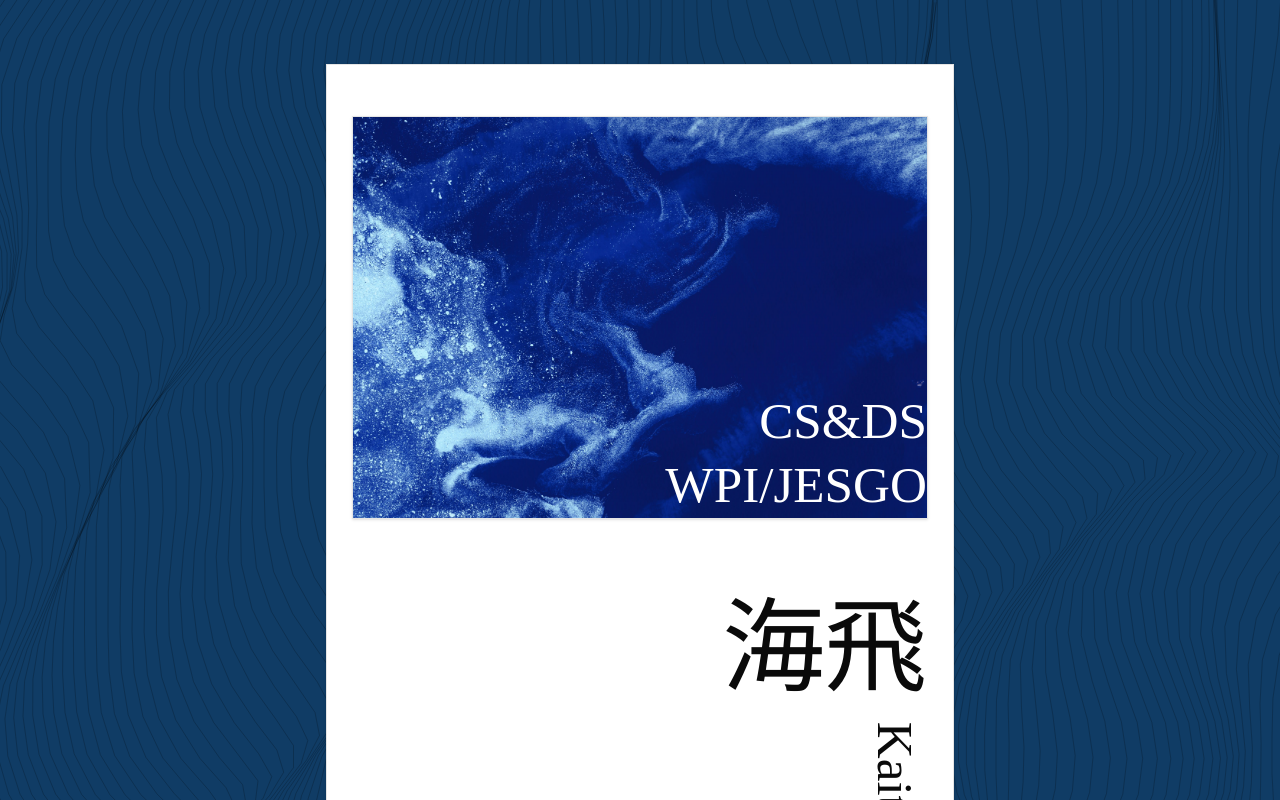
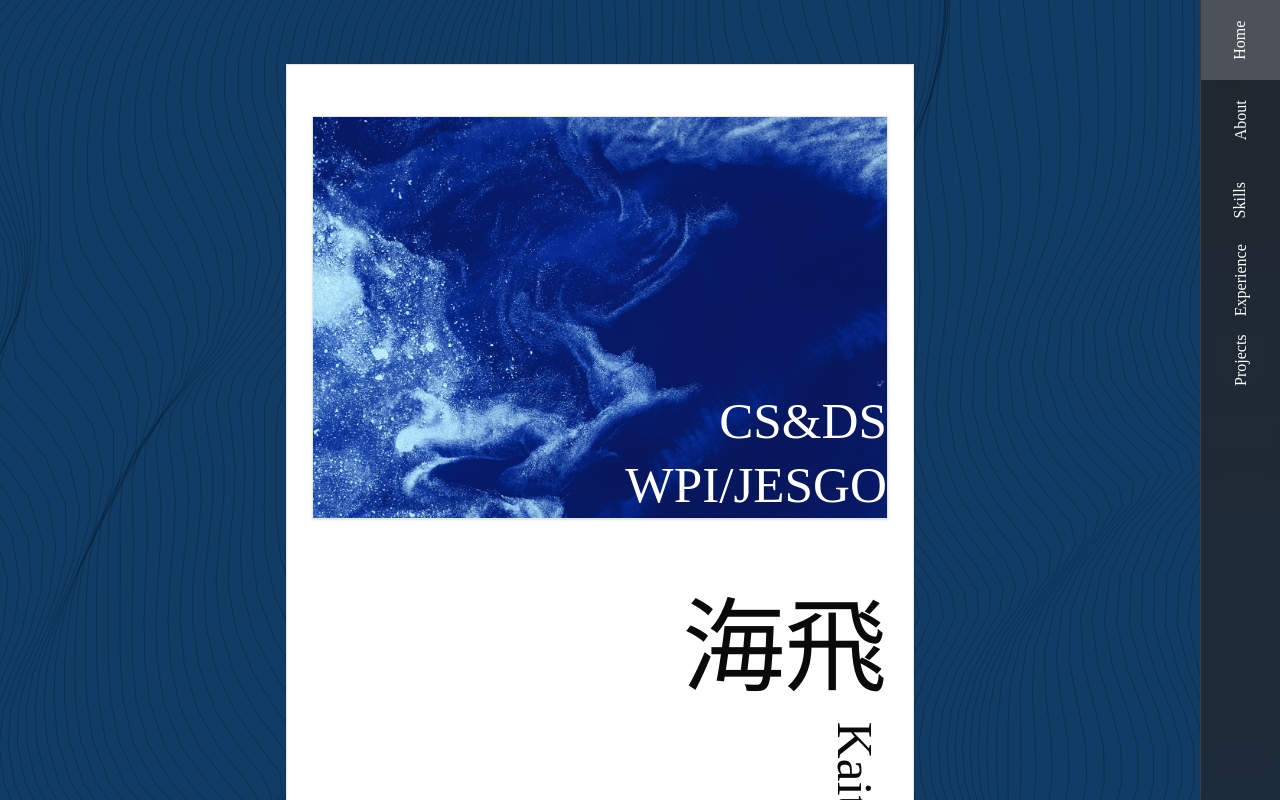
Before and after one commit to KaitoTabor/personal-website, a React (Vite) app in the folder apps/frontend/: page / in a window 1280 px wide. Shown: the top 800 px of the page. Built offline with nearby package versions, Linux system fonts and the light colour scheme; a web font is replaced by a local one.

Commit message:
side tabs idea

```diff
--- a/apps/frontend/src/routes/Home.tsx
+++ b/apps/frontend/src/routes/Home.tsx
@@ -1,5 +1,4 @@
-import React from 'react';
-import ExampleComponent from '../components/ExampleComponent.js';
+import React, { useState } from 'react';
 import {Card, CardContent} from "@/components/ui/card";
 import Waves from "@blocks/Backgrounds/Waves/Waves";
 import HeroSection from "@/components/HeroSection";
@@ -8,14 +7,60 @@ import SkillsSection from '@/components/SkillSection.js';
 import AboutSection from '@/components/AboutSection.js';
 import ExperienceSection from '@/components/ExperienceSection.js';
 
-
-
+type SectionType = 'hero' | 'about' | 'skills' | 'experience' | 'projects';
 
 const ExamplePage = () => {
+    const [activeSection, setActiveSection] = useState<SectionType>('hero');
+
+    const sections = [
+        { id: 'about' as SectionType, title: 'About', component: <AboutSection /> },
+        { id: 'skills' as SectionType, title: 'Skills', component: (
+            <div className="flex flex-col items-center justify-center h-full">
+                <div className="font-kanji justify-center text-[4vh] md:text-[4vw] text-white mb-[2vh] md:mb-[2vw]">
+                    Skills
+                </div>
+                <div className="relative flex justify-center items-center p-[1vh] md:p-[1vw] md:py-[1vw] md:px-[1vw] w-7/8">
+                    <div className="absolute inset-0 justify-center -z-1 bg-[rgba(175,226,249,0.6)] rounded-lg"></div>
+                    <div className="flex justify-center w-full">
+                        <SkillsSection />
+                    </div>
+                </div>
+            </div>
+        ) },
+        { id: 'experience' as SectionType, title: 'Experience', component: (
+            <div className="flex flex-col items-center justify-center h-full">
+                <div className="font-kanji text-[4vh] md:text-[4vw] text-white mb-[2vh] md:mb-[2vw]">
+                    Experience
+                </div>
+                <ExperienceSection />
+            </div>
+        ) },
+        { id: 'projects' as SectionType, title: 'Projects', component: (
+            <div className="flex flex-col items-center justify-center h-full">
+                <div className="font-kanji text-[4vh] md:text-[4vw] text-white mb-[2vh] md:mb-[2vw]">
+                    Projects
+                </div>
+                <div className="text-white text-center">
+                    Projects section content coming soon...
+                </div>
+            </div>
+        ) }
+    ];
+
+    const renderActiveSection = () => {
+        if (activeSection === 'hero') {
+            return <HeroSection />;
+        }
+
+        const section = sections.find(s => s.id === activeSection);
+        return section?.component || <HeroSection />;
+    };
+
     return (
-            <div className="relative min-h-screen w-full overflow-x-hidden">
+        <div className="relative min-h-screen w-full overflow-hidden">
+            {/* Wave Background */}
             <Waves
-                    className="absolute z-9"
+                className="absolute z-0"
                 lineColor="rgba(0, 0, 0, 0.2)"
                 backgroundColor="rgba(16, 60, 101, 1)"
                 waveSpeedX={0.02}
@@ -27,55 +72,64 @@ const ExamplePage = () => {
                 maxCursorMove={0}
                 xGap={12}
                 yGap={36}
-                    style={{ pointerEvents: "none" }}>
-                </Waves>
-                <HeroSection></HeroSection>
-                <div className="absolute w-full z-11 h-[6vh] md:h-[6vw] bg-gradient-to-t from-[rgba(35,37,41,0.6)] to-transparent"></div>
-                {/* <div className="absolute w-full overflow-hidden h-[10vh] md:h-[6vw] bg-[radial-gradient(circle_at_50%_300%,rgba(35,37,41,0.6),rgba(35,37,41,0))]"></div> */}
-                {/* <div className="absolute w-1/8 h-[6vh] md:h-[6vw] bg-[rgba(35,37,41,1)] "></div> */}
-                <div className="flex items-center z-11 justify-center relative mt-[6vh] md:mt-[6vw] ">
-                    <div className="bg-gradient-to-b from-[rgba(35,37,41,0.6)] to-[rgba(35,37,41,0.9)] w-full">
-                        <div className='flex items-center justify-center font-kanji text-white mb-[2vh] md:mb-[2vw] text-[4vh] md:text-[4vw]'>
-                            Contents
+                style={{ pointerEvents: "none" }}
+            />
+
+            {/* Sidebar Navigation */}
+            <div className="fixed right-0 top-0 h-full w-[60px] md:w-[80px] bg-gradient-to-b from-[rgba(35,37,41,0.9)] to-[rgba(35,37,41,0.7)] backdrop-blur-sm border-l border-[rgba(255,255,255,0.1)] z-20">
+                {/* Home/Hero Button */}
+                <div
+                    className={`flex items-center justify-center h-[80px] cursor-pointer transition-all duration-300 hover:bg-[rgba(255,255,255,0.1)] ${
+                        activeSection === 'hero' ? 'bg-[rgba(255,255,255,0.2)]' : ''
+                    }`}
+                    onClick={() => setActiveSection('hero')}
+                >
+                    <div className="text-white font-kanji text-[12px] md:text-[16px] transform -rotate-90 whitespace-nowrap">
+                        Home
                     </div>
-                        <AnimatedHoverDisclosure></AnimatedHoverDisclosure>
-                        <div className='flex flex-col items-center justify-center mt-[2vh] md:mt-[2vw]'>
-                            <div className='font-kanji text-white text-[4vh] md:text-[4vw]'>
-                                About
-                            </div>
-                            <div className='flex justify-center  md:-mt-[3vw]'>
-                                <AboutSection />
                 </div>
 
+                {/* Section Navigation Items */}
+                {sections.map((section) => (
+                    <div
+                        key={section.id}
+                        className={`flex items-center justify-center h-[80px] cursor-pointer transition-all duration-300 hover:bg-[rgba(255,255,255,0.1)] ${
+                            activeSection === section.id ? 'bg-[rgba(255,255,255,0.2)]' : ''
+                        }`}
+                        onClick={() => setActiveSection(section.id)}
+                    >
+                        <div className="text-white font-kanji text-[12px] md:text-[16px] transform -rotate-90 whitespace-nowrap">
+                            {section.title}
+                        </div>
+                    </div>
+                ))}
             </div>
 
-
-                        <div className="flex flex-col items-center justify-center relative mt-[2vh] md:mt-[2vw]">
-                            <div className="font-kanji justify-center text-[4vh] md:text-[4vw]  text-white">
-                                Skills
+            {/* Main Content Area */}
+            <div className="mr-[60px] md:mr-[80px] min-h-screen relative z-10">
+                {/* Section Content */}
+                <div className={`transition-all duration-500 ease-in-out ${
+                    activeSection === 'hero' ? 'opacity-100' : 'opacity-100'
+                }`}>
+                    {activeSection !== 'hero' ? (
+                        <div className="min-h-screen bg-gradient-to-b from-[rgba(35,37,41,0.6)] to-[rgba(35,37,41,0.9)] flex items-center justify-center p-4">
+                            {renderActiveSection()}
                         </div>
-                            <div className=" relative flex justify-center items-center p-[1vh] md:p-[1vw] md:py-[1vw] md:px-[1vw] w-7/8 mt-[2vh] md:mt-[2vw]">
-                                <div className=" absolute inset-0 justify-center -z-1 bg-[rgba(175,226,249,0.6)] rounded-lg  "></div>
-                                <div className="flex justify-center w-full">
-                                    <SkillsSection />
+                    ) : (
+                        renderActiveSection()
+                    )}
                 </div>
             </div>
-                        </div>
-                        <div className="flex items-center justify-center relative mt-[2vh] md:mt-[2vw]">
-                            <div className="font-kanji text-[4vh] md:text-[4vw] text-white">
-                                Experiences
-                            </div>
-                            <div>
-                                <ExperienceSection />
-                            </div>
-                        </div>
-                        <div className="flex items-center justify-center relative mt-[2vh] md:mt-[2vw]">
-                            <div className="font-kanji text-[4vh] md:text-[4vw] text-white">
-                                Projects
-                            </div>
-                        </div>
-                    </div>
-                </div>
+
+            {/* Close button for expanded sections */}
+            {activeSection !== 'hero' && (
+                <button
+                    onClick={() => setActiveSection('hero')}
+                    className="fixed top-4 left-4 z-30 bg-[rgba(35,37,41,0.8)] text-white px-4 py-2 rounded-lg hover:bg-[rgba(35,37,41,0.9)] transition-all duration-300 backdrop-blur-sm border border-[rgba(255,255,255,0.1)]"
+                >
+                    ✕ Close
+                </button>
+            )}
         </div>
     );
 };
```
Lines whose indentation alone changed are shown as unchanged.
